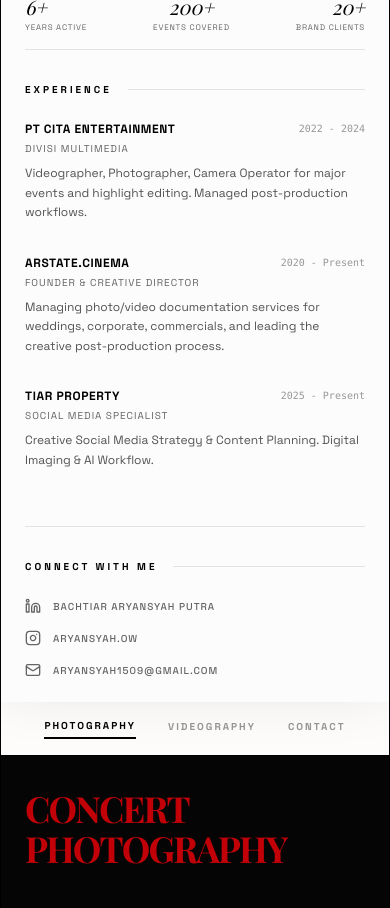
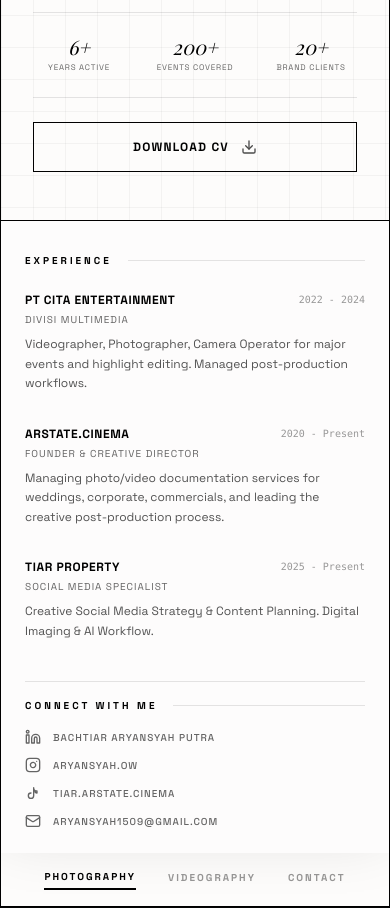
Before and after one commit to arstate/bachtiar-portov2, a Next.js app: page / in a window 390 px wide. Shown: the part 5560-6468 px from the top of the page. Built offline with nearby package versions, Linux system fonts and the light colour scheme; a web font is replaced by a local one.

Commit message:
feat(about-me): Add CV download button and modal
Introduces functionality for downloading both ATS-friendly and visually designed CVs. Includes a modal to select the CV type and placeholders for future download logic.

```diff
--- a/components/about-me-section.tsx
+++ b/components/about-me-section.tsx
@@ -1,9 +1,34 @@
+"use client";
+
 import Image from "next/image";
-import { Linkedin, Instagram, Mail } from "lucide-react";
+import { Linkedin, Instagram, Mail, Download, X, FileText, Layout } from "lucide-react";
+import { useState } from "react";
+
+const TikTokIcon = ({ className }: { className?: string }) => (
+  <svg
+    className={className}
+    viewBox="0 0 24 24"
+    fill="none"
+    stroke="currentColor"
+    strokeWidth="2"
+    strokeLinecap="round"
+    strokeLinejoin="round"
+  >
+    <path d="M9 12a4 4 0 1 0 4 4V4a5 5 0 0 0 5 5v3a3 3 0 0 1-3-3" />
+  </svg>
+);
 
 export default function AboutMeSection() {
+  const [showCVModal, setShowCVModal] = useState(false);
+  const [cvPreviewType, setCvPreviewType] = useState<"ats" | "design" | null>(null);
+
+  const handleDownloadWait = () => {
+    // For now do nothing or show toast
+  };
+
   return (
-    <section className="w-full grid grid-cols-1 md:grid-cols-12 min-h-[calc(100vh-70px)] md:min-h-[calc(100vh-85px)] shrink-0">
+    <>
+    <section className="w-full grid grid-cols-1 md:grid-cols-12 min-h-[calc(100vh-70px)] md:min-h-[calc(100vh-85px)] shrink-0 relative">
       {/* Left Sidebar / Info (rotated text) */}
       <div className="md:col-span-2 lg:col-span-3 border-b md:border-b-0 md:border-r border-black p-6 flex flex-col justify-between items-start md:items-stretch md:relative overflow-hidden">
         <div className="hidden md:block absolute top-1/2 left-6 rotate-[-90deg] origin-top-left -translate-y-1/2 whitespace-nowrap z-10">
@@ -46,7 +71,7 @@ export default function AboutMeSection() {
           About Me
         </div>
 
-        <h2 className="relative z-10 font-serif text-5xl md:text-6xl lg:text-[5.5rem] leading-[0.85] tracking-tighter italic mb-10 w-max text-black">
+        <h2 className="relative z-10 font-serif text-5xl md:text-6xl lg:text-[5.5rem] leading-[0.85] tracking-tighter italic mb-10 mt-4 md:mt-6 lg:mt-8 w-max text-black">
           My<br />
           <span className="pl-8 md:pl-16">Profile.</span>
         </h2>
@@ -58,27 +83,35 @@ export default function AboutMeSection() {
           <p className="text-xs md:text-sm leading-relaxed font-sans text-justify">
             Backed by an understanding of Graphic Design and my track record with Arstate.Cinema since 2020, I forge raw concepts into flawless visual narratives. The process might be unusual, but my final work does all the talking.
           </p>
+          <div className="pt-8 pb-4">
+            <div className="grid grid-cols-3 gap-6 items-center w-full border-t border-b border-black/10 py-6 mb-6">
+              <div className="flex flex-col text-center md:text-left">
+                <h3 className="text-xl md:text-2xl font-serif italic leading-none">6+</h3>
+                <p className="text-[8px] uppercase tracking-widest opacity-60 mt-1">Years Active</p>
+              </div>
+              <div className="flex flex-col text-center">
+                <h3 className="text-xl md:text-2xl font-serif italic leading-none">200+</h3>
+                <p className="text-[8px] uppercase tracking-widest opacity-60 mt-1">Events Covered</p>
+              </div>
+              <div className="flex flex-col text-center md:text-right">
+                <h3 className="text-xl md:text-2xl font-serif italic leading-none">20+</h3>
+                <p className="text-[8px] uppercase tracking-widest opacity-60 mt-1">Brand Clients</p>
+              </div>
+            </div>
+
+             <button
+               onClick={() => setShowCVModal(true)}
+               className="group flex items-center justify-center gap-3 w-full md:w-auto px-8 py-4 border border-black hover:bg-black hover:text-white transition-all font-sans text-xs uppercase tracking-widest font-bold"
+             >
+               <span>Download CV</span>
+               <Download className="w-4 h-4 opacity-70 group-hover:opacity-100 transition-opacity" />
+             </button>
+          </div>
         </div>
       </div>
 
       {/* Right Sidebar / Details */}
       <div className="md:col-span-3 lg:col-span-3 p-6 flex flex-col gap-6 bg-neutral-50/30 overflow-y-auto">
-        {/* Stats Section */}
-        <div className="flex justify-between items-center w-full gap-2 border-b border-black/10 pb-4">
-          <div className="flex flex-col">
-            <h3 className="text-xl md:text-2xl font-serif italic leading-none">6+</h3>
-            <p className="text-[8px] uppercase tracking-widest opacity-60 mt-1">Years Active</p>
-          </div>
-          <div className="flex flex-col items-center">
-            <h3 className="text-xl md:text-2xl font-serif italic leading-none">200+</h3>
-            <p className="text-[8px] uppercase tracking-widest opacity-60 mt-1">Events Covered</p>
-          </div>
-          <div className="flex flex-col items-end">
-            <h3 className="text-xl md:text-2xl font-serif italic leading-none">20+</h3>
-            <p className="text-[8px] uppercase tracking-widest opacity-60 mt-1">Brand Clients</p>
-          </div>
-        </div>
-
         {/* Experience Section */}
         <div className="space-y-6 mt-2">
           <div className="flex items-center gap-4">
@@ -123,13 +156,13 @@ export default function AboutMeSection() {
         </div>
 
         {/* Connect Section */}
-        <div className="space-y-6 mt-8 pt-8 border-t border-black/10">
+        <div className="space-y-4 mt-4 pt-4 border-t border-black/10">
           <div className="flex items-center gap-4">
              <h4 className="text-[10px] uppercase tracking-[0.3em] font-bold whitespace-nowrap">Connect With Me</h4>
              <div className="h-[1px] bg-black/10 w-full"></div>
           </div>
 
-          <div className="flex flex-col gap-4">
+          <div className="flex flex-col gap-3">
             <a href="https://www.linkedin.com/in/bachtiar-aryansyah-putra" target="_blank" rel="noopener noreferrer" className="flex items-center gap-3 group">
                <Linkedin className="w-4 h-4 opacity-60 group-hover:opacity-100 transition-opacity" />
                <span className="text-[10px] md:text-[11px] uppercase tracking-widest font-medium opacity-60 group-hover:opacity-100 transition-opacity">BACHTIAR ARYANSYAH PUTRA</span>
@@ -137,6 +170,10 @@ export default function AboutMeSection() {
             <a href="https://instagram.com/aryansyah.ow" target="_blank" rel="noopener noreferrer" className="flex items-center gap-3 group">
                <Instagram className="w-4 h-4 opacity-60 group-hover:opacity-100 transition-opacity" />
                <span className="text-[10px] md:text-[11px] uppercase tracking-widest font-medium opacity-60 group-hover:opacity-100 transition-opacity">aryansyah.ow</span>
+            </a>
+            <a href="https://www.tiktok.com/@tiar.arstate.cinema" target="_blank" rel="noopener noreferrer" className="flex items-center gap-3 group">
+               <TikTokIcon className="w-4 h-4 opacity-60 group-hover:opacity-100 transition-opacity" />
+               <span className="text-[10px] md:text-[11px] uppercase tracking-widest font-medium opacity-60 group-hover:opacity-100 transition-opacity">tiar.arstate.cinema</span>
             </a>
             <a href="mailto:aryansyah1509@gmail.com" className="flex items-center gap-3 group">
                <Mail className="w-4 h-4 opacity-60 group-hover:opacity-100 transition-opacity" />
@@ -147,5 +184,120 @@ export default function AboutMeSection() {
 
       </div>
     </section>
+
+    {/* CV Download Modal */}
+    {showCVModal && (
+      <div className="fixed inset-0 z-[100] flex items-center justify-center bg-black/60 backdrop-blur-sm px-4">
+        <div className="relative w-full max-w-2xl bg-white border border-black shadow-2xl flex flex-col max-h-[90vh]">
+
+          {/* Modal Header */}
+          <div className="flex items-center justify-between p-6 border-b border-black">
+            <h3 className="font-serif italic text-2xl">
+              {cvPreviewType ? `Preview ${cvPreviewType === "ats" ? "ATS" : "Design"} CV` : "Select CV Format"}
+            </h3>
+            <button
+              onClick={() => {
+                setShowCVModal(false);
+                setCvPreviewType(null);
+              }}
+              className="p-2 hover:bg-black/5 transition-colors rounded-full"
+            >
+              <X className="w-5 h-5" />
+            </button>
+          </div>
+
+          {/* Modal Body */}
+          <div className="p-6 md:p-8 flex-1 overflow-y-auto">
+            {!cvPreviewType ? (
+              <div className="grid grid-cols-1 md:grid-cols-2 gap-6">
+
+                {/* Option: ATS CV */}
+                <button
+                  onClick={() => setCvPreviewType("ats")}
+                  className="group flex flex-col items-center justify-center gap-4 p-8 border border-black/20 hover:border-black bg-neutral-50 hover:bg-neutral-100 transition-all text-left w-full h-full"
+                >
+                  <FileText className="w-12 h-12 stroke-[1] text-black opacity-60 group-hover:opacity-100 transition-opacity" />
+                  <div className="text-center">
+                    <h4 className="font-sans font-bold uppercase tracking-widest text-sm mb-2">CV ATS</h4>
+                    <p className="text-xs text-neutral-500 leading-relaxed max-w-[200px] mx-auto">
+                      Clean, text-based format optimized for Applicant Tracking Systems and corporate applications.
+                    </p>
+                  </div>
+                </button>
+
+                {/* Option: Design CV */}
+                <button
+                  onClick={() => setCvPreviewType("design")}
+                  className="group flex flex-col items-center justify-center gap-4 p-8 border border-black/20 hover:border-black bg-neutral-50 hover:bg-neutral-100 transition-all text-left w-full h-full"
+                >
+                  <Layout className="w-12 h-12 stroke-[1] text-black opacity-60 group-hover:opacity-100 transition-opacity" />
+                  <div className="text-center">
+                    <h4 className="font-sans font-bold uppercase tracking-widest text-sm mb-2">CV Design</h4>
+                    <p className="text-xs text-neutral-500 leading-relaxed max-w-[200px] mx-auto">
+                      Visually engaging format with creative layout, best for direct applications and portfolio submissions.
+                    </p>
+                  </div>
+                </button>
+
+              </div>
+            ) : (
+              <div className="flex flex-col h-full bg-neutral-100/50 border border-black/10 items-center justify-center min-h-[50vh] relative p-4 md:p-8">
+                {cvPreviewType === "ats" ? (
+                  <iframe
+                    src="https://drive.google.com/file/d/1bAbi1o8eHfKgnHV67dtYP7V7AaUxf5y8/preview"
+                    className="w-full h-[60vh] border border-black/20"
+                    allow="autoplay"
+                  ></iframe>
+                ) : (
+                  <div className="w-full h-[60vh] overflow-y-auto border border-black/20 bg-white">
+                     <img
+                       src="https://github.com/user-attachments/assets/2bec4ee0-eacc-4095-bac5-3871f8f66495"
+                       alt="Design CV Preview"
+                       className="w-full h-auto object-contain"
+                     />
+                  </div>
+                )}
+
+                <div className="absolute top-6 left-6 z-10 bg-white/80 px-3 py-2 backdrop-blur-sm border border-black/10 shadow-sm rounded-md">
+                  <button
+                    onClick={() => setCvPreviewType(null)}
+                    className="text-[10px] uppercase tracking-widest font-bold hover:opacity-70 transition-opacity flex items-center gap-2"
+                  >
+                    <span>&larr; Back</span>
+                  </button>
+                </div>
+              </div>
+            )}
+          </div>
+
+          {/* Modal Footer (only visible when a preview is selected) */}
+          {cvPreviewType && (
+            <div className="p-6 border-t border-black flex justify-end gap-4 bg-neutral-50">
+               <button
+                 onClick={() => setCvPreviewType(null)}
+                 className="px-6 py-3 font-sans text-xs uppercase tracking-widest font-bold border border-black hover:bg-black/5 transition-colors"
+               >
+                 Cancel
+               </button>
+               <a
+                 href={
+                   cvPreviewType === "ats"
+                     ? "https://drive.usercontent.google.com/download?id=1bAbi1o8eHfKgnHV67dtYP7V7AaUxf5y8&export=download&authuser=0&confirm=t&uuid=0b169bdd-4cc0-40e2-8df5-36e25510c73c&at=ALBwUgn1RcZ2OVDJxwF5yzB1ixK-:1779028903076"
+                     : "https://drive.usercontent.google.com/download?id=1Fj2DMg2ByOwZlHXuea6Q_iP23evyq2WR&export=download&authuser=0&confirm=t&uuid=d51d894a-c332-454e-b437-bf4dd8881dbc&at=ALBwUgkRZJUwk0bv0HqxkcuOLNBf:1779028833329"
+                 }
+                 target="_blank"
+                 rel="noopener noreferrer"
+                 className="px-6 py-3 font-sans text-xs uppercase tracking-widest font-bold bg-black text-white hover:bg-black/80 transition-colors flex items-center gap-2"
+               >
+                 <span>Download PDF</span>
+                 <Download className="w-4 h-4" />
+               </a>
+            </div>
+          )}
+
+        </div>
+      </div>
+    )}
+    </>
   );
 }
```
